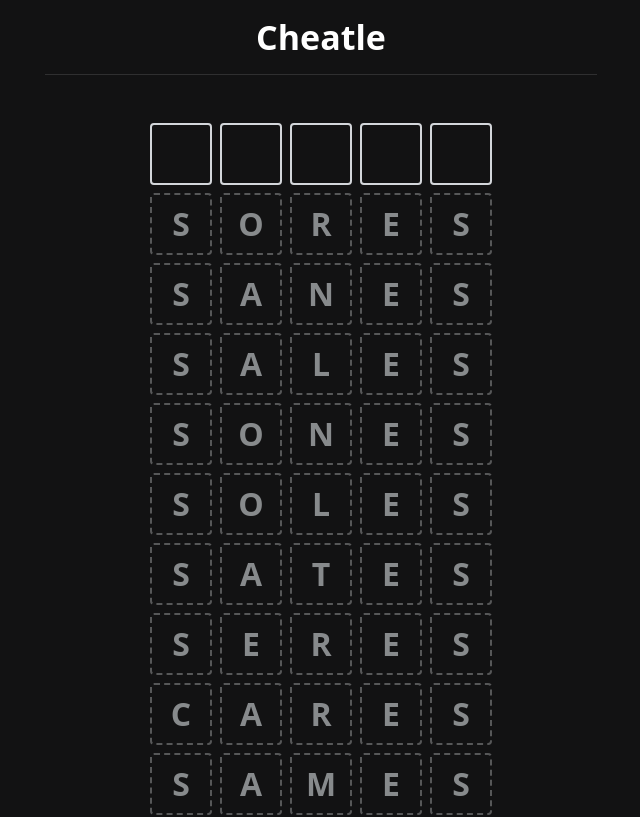
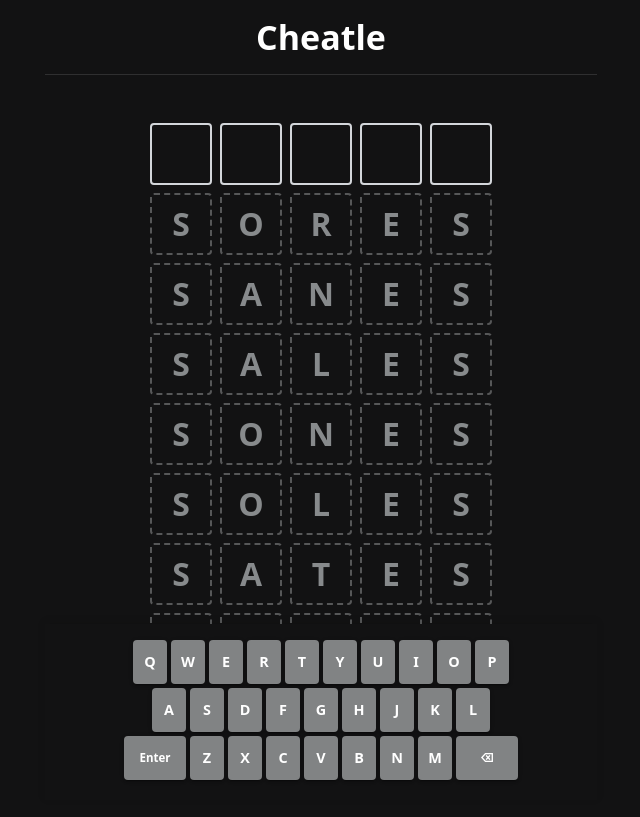
Before and after one commit to dlaz/cheatle, a Next.js app: page / in a window 1280 px wide. Shown: the top 817 px of the page, without its empty margins (319-959 px from the left). Built offline with nearby package versions, Linux system fonts and the light colour scheme.

Commit message:
Use sticky on-screen keyboard only

```diff
--- a/app/components/GameGrid.tsx
+++ b/app/components/GameGrid.tsx
@@ -1,7 +1,7 @@
 "use client";
 
-import React, { useState, useEffect, useMemo } from "react";
-import { Box, FormControlLabel, Paper, Switch, Typography } from "@mui/material";
+import React, { useCallback, useEffect, useMemo, useState } from "react";
+import { Box, Button, FormControlLabel, Paper, Switch, Typography } from "@mui/material";
 import wordsData from '../data/words.json';
 import { byFrequency } from "../utils/sorters";
 import { sortCandidates } from "../utils/wordScorer";
@@ -17,6 +17,11 @@
 const SUGGESTION_ROWS = 10;
 const ROWS = GUESS_ROWS + SUGGESTION_ROWS;
 const COLS = 5;
+const KEYBOARD_ROWS = [
+  ["Q", "W", "E", "R", "T", "Y", "U", "I", "O", "P"],
+  ["A", "S", "D", "F", "G", "H", "J", "K", "L"],
+  ["Enter", "Z", "X", "C", "V", "B", "N", "M", "Backspace"],
+] as const;
 
 const getColorCode = (color: ColorState) => {
   switch (color) {
@@ -51,12 +56,11 @@
   const [currentRow, setCurrentRow] = useState(0);
   const [currentCol, setCurrentCol] = useState(0);
 
-  useEffect(() => {
-    const handleKeyDown = (e: KeyboardEvent) => {
-      // Don't capture when user holds command/ctrl so they can refresh
-      if (e.ctrlKey || e.metaKey || e.altKey) return;
+  const handleGameKey = useCallback(
+    (rawKey: string) => {
+      const key = rawKey.length === 1 ? rawKey.toUpperCase() : rawKey;
 
-      if (e.key === "Enter") {
+      if (key === "Enter") {
         if (currentCol === COLS && currentRow < GUESS_ROWS - 1) {
           setCurrentRow((prev) => prev + 1);
           setCurrentCol(0);
@@ -64,7 +68,7 @@
         return;
       }
 
-      if (e.key === "Backspace") {
+      if (key === "Backspace") {
         if (currentCol > 0) {
           setGrid((prev) => {
             const newGrid = [...prev];
@@ -77,12 +81,12 @@
         return;
       }
 
-      if (/^[a-zA-Z]$/.test(e.key)) {
+      if (/^[A-Z]$/.test(key)) {
         if (currentCol < COLS && currentRow < ROWS) {
           setGrid((prev) => {
             const newGrid = [...prev];
             newGrid[currentRow] = [...newGrid[currentRow]];
-            const typedLetter = e.key.toUpperCase();
+            const typedLetter = key;
             let autoColor: ColorState = "default";
 
             // If this column is already green in prior submitted rows, auto-mark
@@ -104,11 +108,30 @@
           setCurrentCol((prev) => prev + 1);
         }
       }
+    },
+    [currentCol, currentRow]
+  );
+
+  useEffect(() => {
+    const handleKeyDown = (e: KeyboardEvent) => {
+      // Don't capture when user holds command/ctrl so they can refresh
+      if (e.ctrlKey || e.metaKey || e.altKey) return;
+
+      // Let focused inputs handle their own key events to avoid double handling.
+      const target = e.target as HTMLElement | null;
+      if (
+        target &&
+        (target.tagName === "INPUT" || target.tagName === "TEXTAREA" || target.isContentEditable)
+      ) {
+        return;
+      }
+
+      handleGameKey(e.key);
     };
 
     window.addEventListener("keydown", handleKeyDown);
     return () => window.removeEventListener("keydown", handleKeyDown);
-  }, [currentRow, currentCol]);
+  }, [handleGameKey]);
 
   const toggleColor = (r: number, c: number) => {
     // Only allow toggling color if there's a letter
@@ -214,12 +237,23 @@
       sx={{
         display: "flex",
         flexDirection: "column",
-        alignItems: "center",
-        gap: 1,
-        p: 2,
+        height: "100vh",
+        gap: 0,
       }}
     >
-      {grid.map((row, rIdx) => {
+      <Box
+        sx={{
+          flex: 1,
+          overflowY: "auto",
+          display: "flex",
+          flexDirection: "column",
+          alignItems: "center",
+          gap: 1,
+          p: 2,
+          pb: "340px",
+        }}
+      >
+        {grid.map((row, rIdx) => {
         const isCandidateRow = rIdx > currentRow && candidates.length > (rIdx - currentRow - 1);
         const candidateWord = isCandidateRow ? candidates[rIdx - currentRow - 1] : null;
 
@@ -335,8 +369,64 @@
           </Box>
         )}
       </Box>
+      </Box>
 
-
+      <Box
+        sx={{
+          position: "sticky",
+          bottom: 0,
+          width: "100%",
+          bgcolor: "background.paper",
+          boxShadow: "0 -2px 8px rgba(0,0,0,0.1)",
+          zIndex: 10,
+          display: "flex",
+          flexDirection: "column",
+          alignItems: "center",
+          gap: 1,
+          p: 2,
+        }}
+      >
+        <Box sx={{ width: "100%", maxWidth: 560, userSelect: "none" }}>
+          {KEYBOARD_ROWS.map((row, rowIndex) => (
+            <Box
+              key={`kb-row-${rowIndex}`}
+              sx={{
+                display: "flex",
+                justifyContent: "center",
+                gap: 0.5,
+                mb: 0.5,
+              }}
+            >
+              {row.map((key) => {
+                const isWide = key === "Enter" || key === "Backspace";
+                return (
+                  <Button
+                    key={key}
+                    variant="contained"
+                    onClick={() => {
+                      handleGameKey(key);
+                    }}
+                    sx={{
+                      minWidth: isWide ? 62 : 34,
+                      px: isWide ? 1 : 0,
+                      height: 44,
+                      fontSize: isWide ? "0.72rem" : "0.9rem",
+                      fontWeight: 700,
+                      textTransform: "none",
+                      bgcolor: "#818384",
+                      color: "#fff",
+                      '&:hover': { bgcolor: "#6f7172" },
+                    }}
+                    aria-label={key === "Backspace" ? "Backspace" : key}
+                  >
+                    {key === "Backspace" ? "⌫" : key}
+                  </Button>
+                );
+              })}
+            </Box>
+          ))}
+        </Box>
+      </Box>
     </Box>
   );
 }
```
Also changed, not shown: 1 other file (tests, documents, lock files or other folders).
